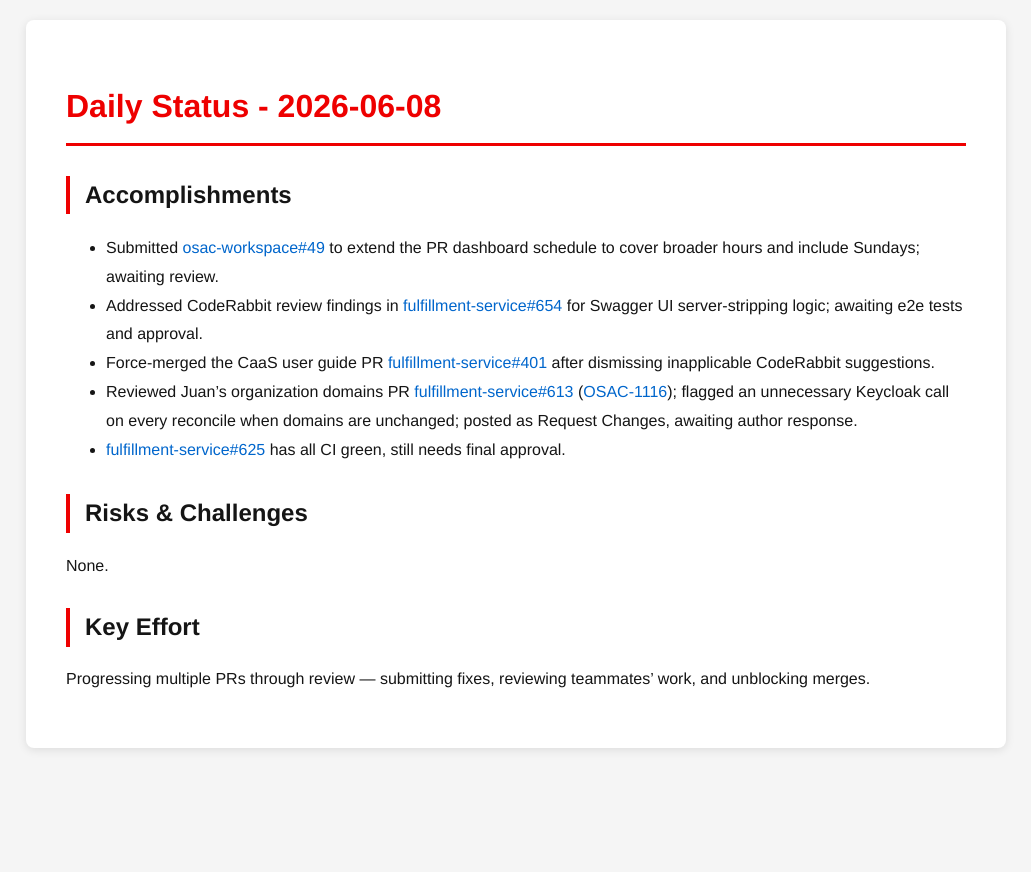
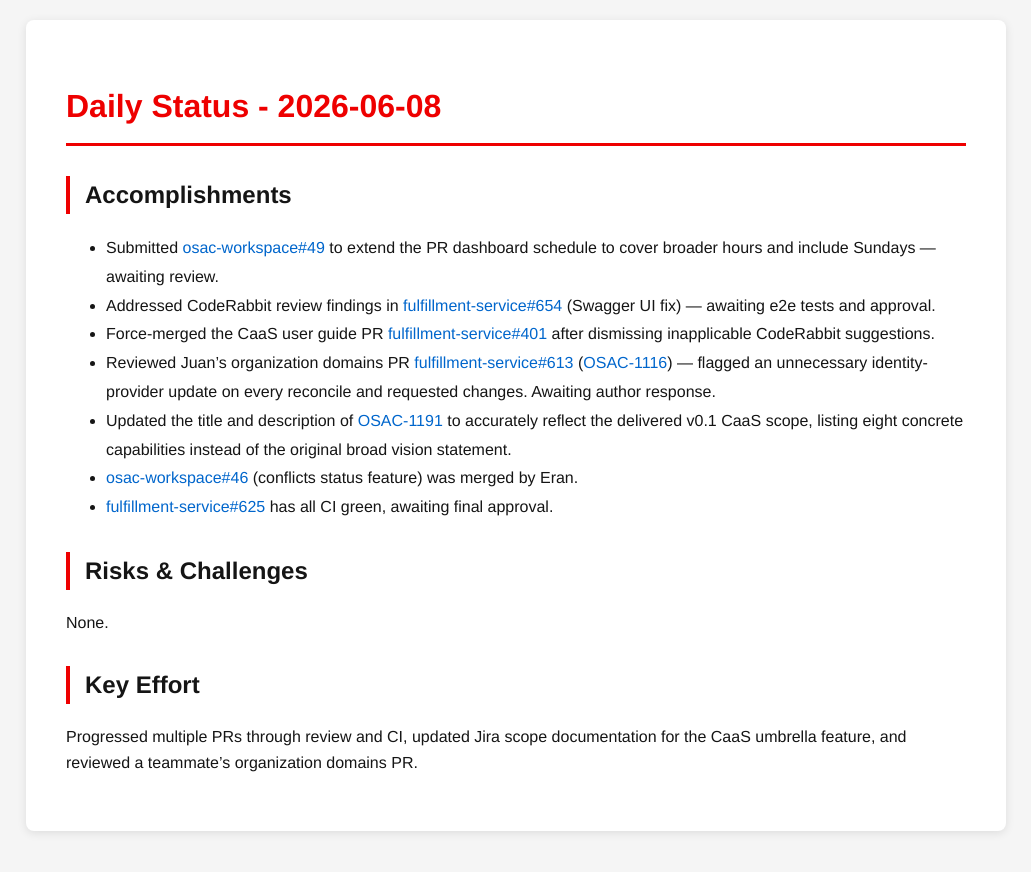
Before and after one commit to tzvatot/daily-status, a Jekyll site: the page built from 2026-06-08.md, in a window 1280 px wide. Shown: the top 872 px of the page, without its empty margins (124-1155 px from the left). Built offline with Jekyll 4.4.1, drawn with Linux system fonts in a browser that asks for light colours.

Commit message:
Daily status update - 2026-06-08

```diff
--- a/2026-06-08.md
+++ b/2026-06-08.md
@@ -7,14 +7,16 @@ date: 2026-06-08
 # Daily Status - 2026-06-08
 
 ## Accomplishments
-- Submitted [osac-workspace#49](https://github.com/osac-project/osac-workspace/pull/49) to extend the PR dashboard schedule to cover broader hours and include Sundays; awaiting review.
-- Addressed CodeRabbit review findings in [fulfillment-service#654](https://github.com/osac-project/fulfillment-service/pull/654) for Swagger UI server-stripping logic; awaiting e2e tests and approval.
+- Submitted [osac-workspace#49](https://github.com/osac-project/osac-workspace/pull/49) to extend the PR dashboard schedule to cover broader hours and include Sundays — awaiting review.
+- Addressed CodeRabbit review findings in [fulfillment-service#654](https://github.com/osac-project/fulfillment-service/pull/654) (Swagger UI fix) — awaiting e2e tests and approval.
 - Force-merged the CaaS user guide PR [fulfillment-service#401](https://github.com/osac-project/fulfillment-service/pull/401) after dismissing inapplicable CodeRabbit suggestions.
-- Reviewed Juan's organization domains PR [fulfillment-service#613](https://github.com/osac-project/fulfillment-service/pull/613) ([OSAC-1116](https://redhat.atlassian.net/browse/OSAC-1116)); flagged an unnecessary Keycloak call on every reconcile when domains are unchanged; posted as Request Changes, awaiting author response.
-- [fulfillment-service#625](https://github.com/osac-project/fulfillment-service/pull/625) has all CI green, still needs final approval.
+- Reviewed Juan's organization domains PR [fulfillment-service#613](https://github.com/osac-project/fulfillment-service/pull/613) ([OSAC-1116](https://redhat.atlassian.net/browse/OSAC-1116)) — flagged an unnecessary identity-provider update on every reconcile and requested changes. Awaiting author response.
+- Updated the title and description of [OSAC-1191](https://redhat.atlassian.net/browse/OSAC-1191) to accurately reflect the delivered v0.1 CaaS scope, listing eight concrete capabilities instead of the original broad vision statement.
+- [osac-workspace#46](https://github.com/osac-project/osac-workspace/pull/46) (conflicts status feature) was merged by Eran.
+- [fulfillment-service#625](https://github.com/osac-project/fulfillment-service/pull/625) has all CI green, awaiting final approval.
 
 ## Risks & Challenges
 None.
 
 ## Key Effort
-Progressing multiple PRs through review — submitting fixes, reviewing teammates' work, and unblocking merges.
+Progressed multiple PRs through review and CI, updated Jira scope documentation for the CaaS umbrella feature, and reviewed a teammate's organization domains PR.
```
